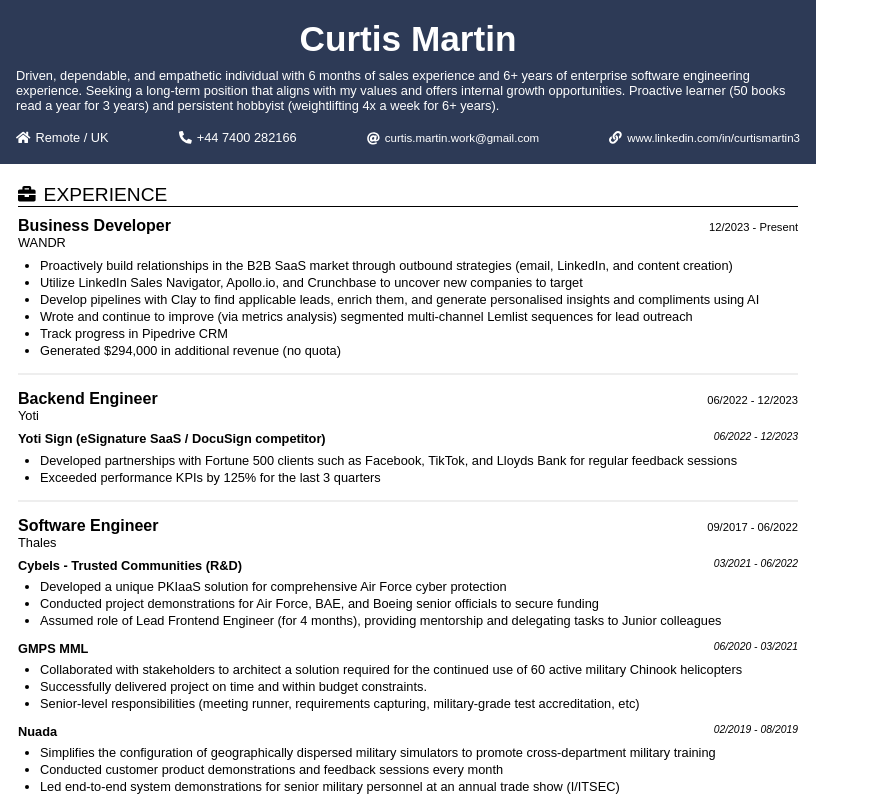
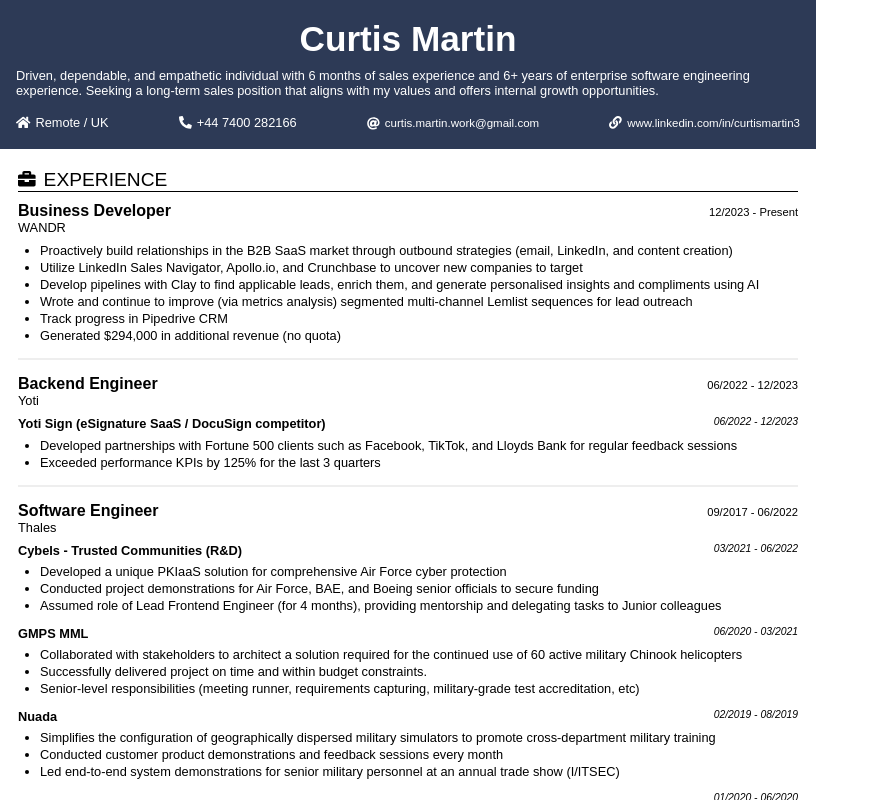
Before and after one commit to CurtisM132/resume, a React (Create React App) app in the folder Template 2/: page / in a window 1280 px wide. Shown: the top 800 px of the page, without its empty margins (0-879 px from the left). Built offline with nearby package versions, Linux system fonts and the light colour scheme.

Commit message:
Trimmed Header Text

```diff
--- a/Template 2/src/features/header/Header.jsx
+++ b/Template 2/src/features/header/Header.jsx
@@ -13,8 +13,7 @@
 
       <div className="header-tag">
         Driven, dependable, and empathetic individual with 6 months of sales experience and 6+ years of enterprise software engineering experience.
-        Seeking a long-term position that aligns with my values and offers internal growth opportunities. Proactive learner
-        (50 books read a year for 3 years) and persistent hobbyist (weightlifting 4x a week for 6+ years).
+        Seeking a long-term sales position that aligns with my values and offers internal growth opportunities.
       </div>
 
       <Contact />
```
